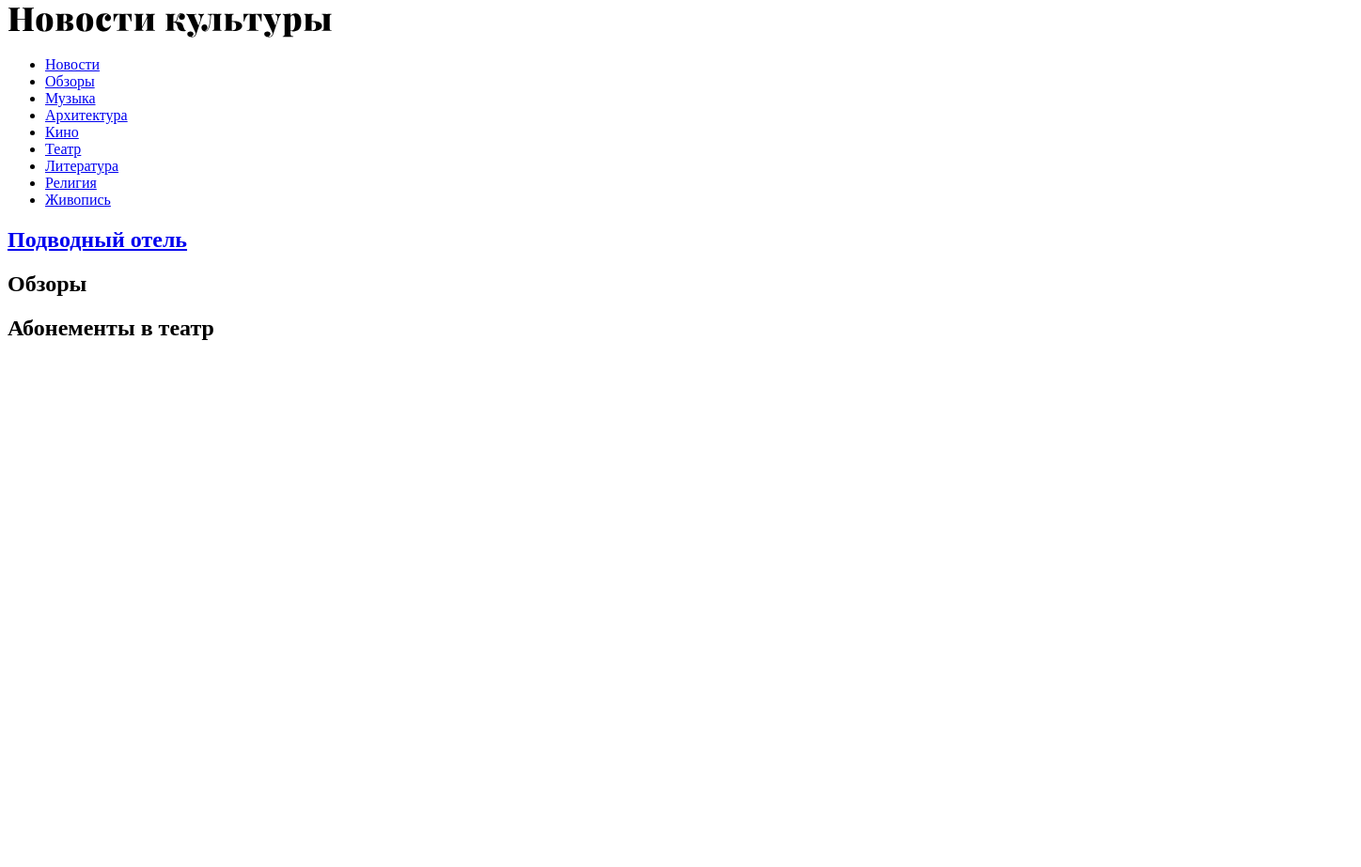
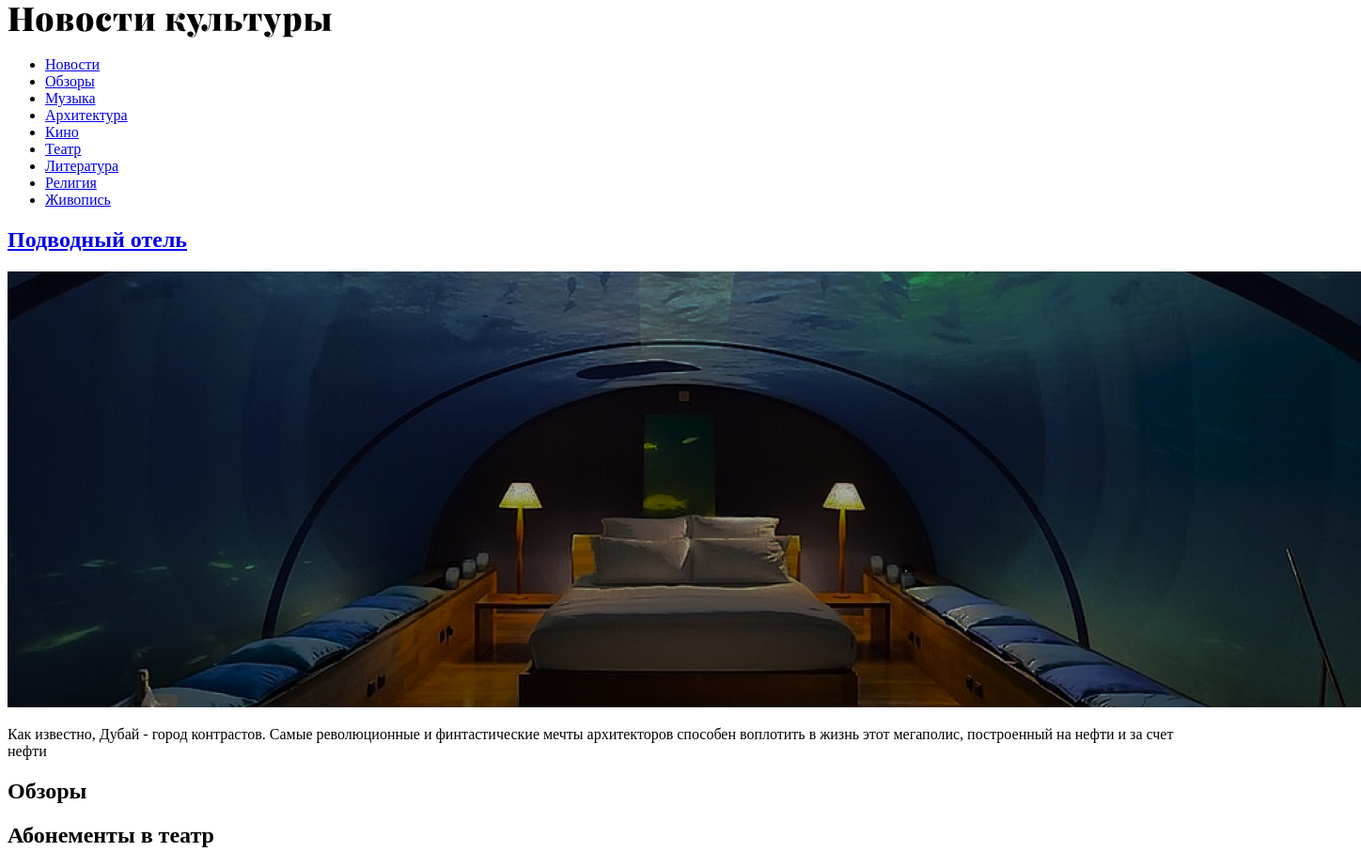
Before and after one commit to lallamilagro/Underwater_hotel, a plain HTML site: page index.html in a window 1280 px wide. Shown: the whole page at 94% size, 1448 px wide, since content can reach past the window. Before the commit the page ends 800 px from the top, so only its background shows below. Drawn offline with Linux system fonts and the light colour scheme.

Commit message:
Layout headline section

```diff
--- a/index.html
+++ b/index.html
@@ -49,7 +49,8 @@
         <h1 class="visually-hidden">Новости культуры</h1>
         <section class="headline">
             <h2><a href="#">Подводный отель</a></h2>
-
+            <img src="img/underwater-hotel.jpg" width="1440" height="464" alt="Подводный отель в Дубаи">
+            <p>Как известно, Дубай - город контрастов. Самые революционные и финтастические мечты архитекторов способен воплотить в жизнь этот мегаполис, построенный на нефти и за счет нефти</p>
         </section>
         <section class="reviews">
             <h2>Обзоры</h2>
```
